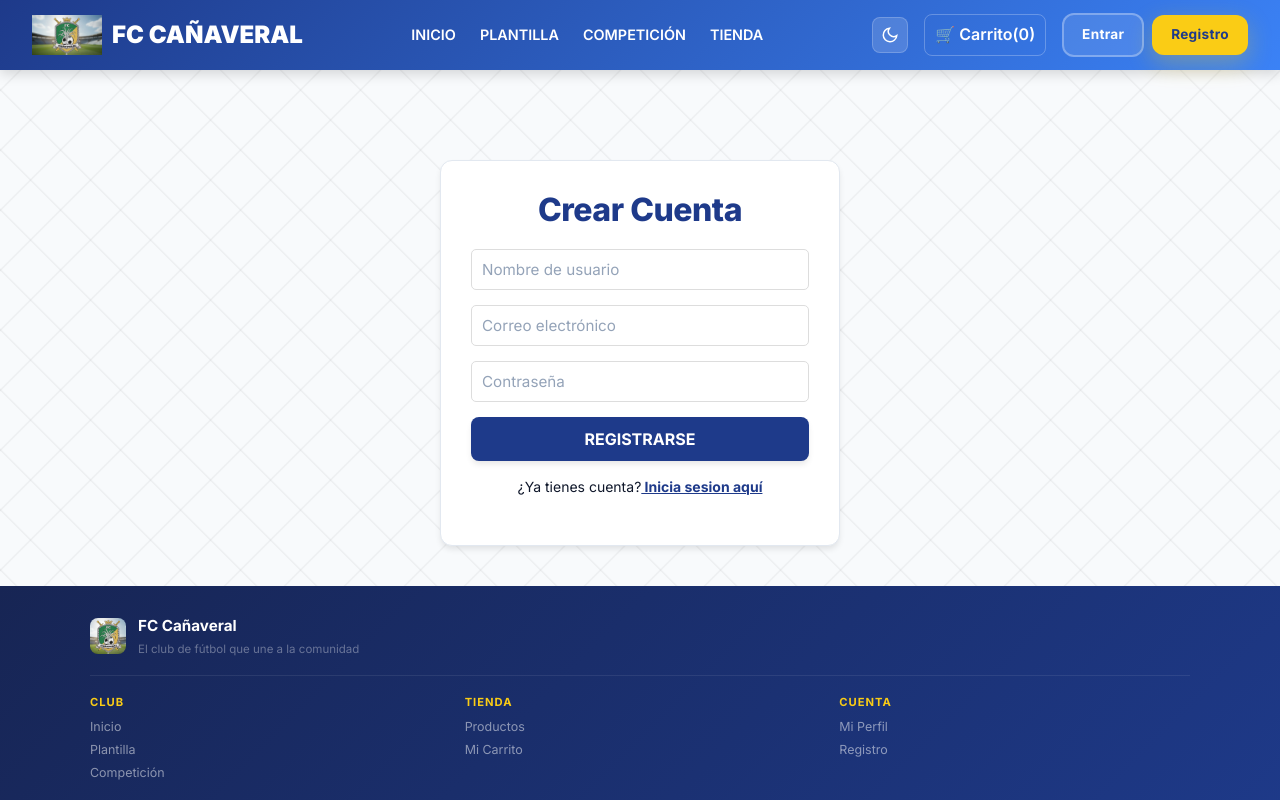
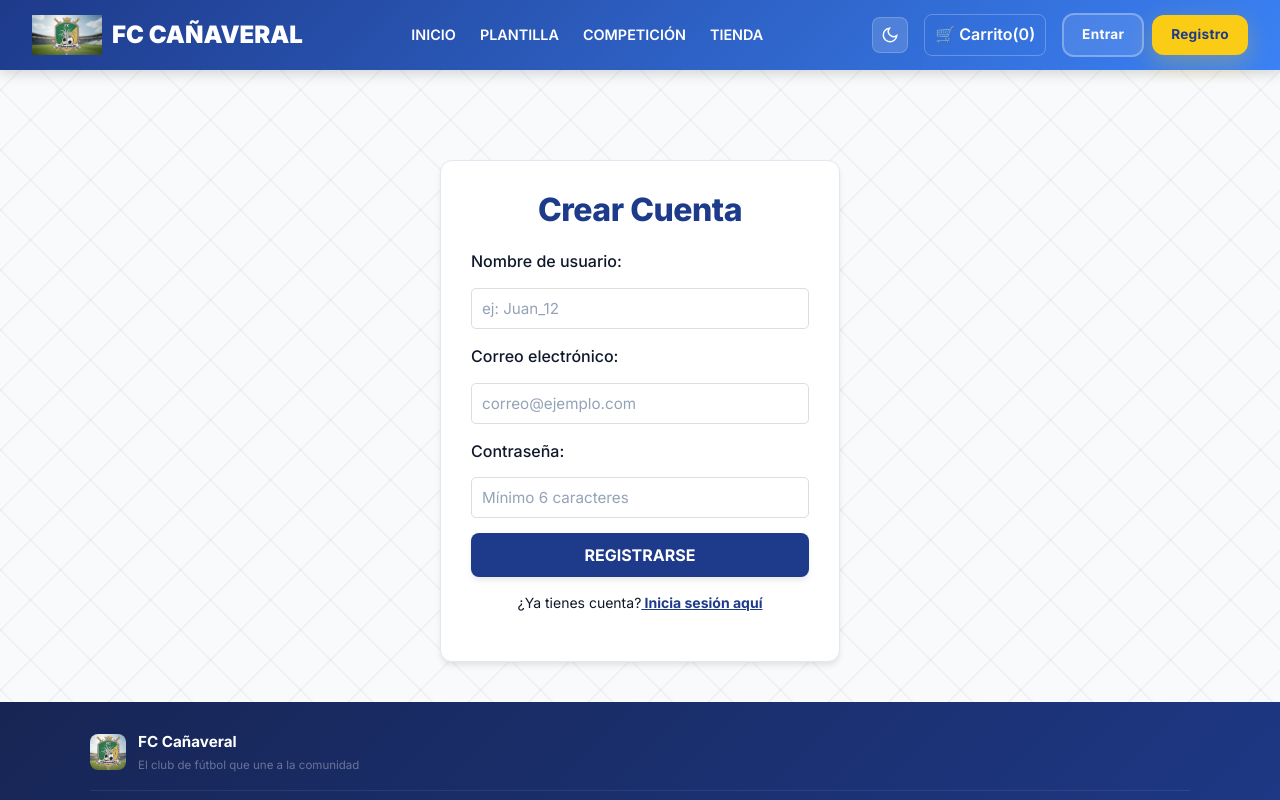
Before and after one commit to raulesteban4/proyecto-futbol-daw, a React (Vite) app in the folder cliente/: page /registro in a window 1280 px wide. Shown: the top 800 px of the page. Built offline with nearby package versions, Linux system fonts and the light colour scheme; no server answers.

Commit message:
Add client-side validation and sanitization to Login and Registro

```diff
--- a/cliente/src/pages/Auth.css
+++ b/cliente/src/pages/Auth.css
@@ -103,3 +103,22 @@
     color: #fca5a5;
     border-color: #991b1b;
 }
+
+.auth-input--error {
+    border-color: #dc2626 !important;
+}
+
+.dark .auth-input--error {
+    border-color: #f87171 !important;
+}
+
+.field-error {
+    color: #dc2626;
+    font-size: 0.78rem;
+    font-weight: 500;
+    margin-top: 4px;
+}
+
+.dark .field-error {
+    color: #fca5a5;
+}
--- a/cliente/src/pages/Login.jsx
+++ b/cliente/src/pages/Login.jsx
@@ -6,17 +6,40 @@ import './Auth.css';
 
 const API = import.meta.env.VITE_API_URL || 'http://localhost:5000';
 
+const emailRegex = /^[^\s@]+@[^\s@]+\.[^\s@]+$/;
+
 function Login() {
     const [email, setEmail] = useState('');
     const [password, setPassword] = useState('');
-    const [error, setError] = useState('');
+    const [errors, setErrors] = useState({});
     const { login } = useUser();
     const navigate = useNavigate();
 
+    const sanitize = (str) => str.trim().replace(/[<>]/g, '');
+
+    const validate = () => {
+        const errs = {};
+        const cleanEmail = sanitize(email);
+        if (!cleanEmail) {
+            errs.email = 'El correo es obligatorio';
+        } else if (!emailRegex.test(cleanEmail)) {
+            errs.email = 'Introduce un correo válido';
+        }
+        if (!password.trim()) {
+            errs.password = 'La contraseña es obligatoria';
+        }
+        return errs;
+    };
+
     const handleLogin = (e) => {
         e.preventDefault();
-        setError('');
-        axios.post(`${API}/api/login`, { email, password })
+        setErrors({});
+        const errs = validate();
+        if (Object.keys(errs).length > 0) {
+            setErrors(errs);
+            return;
+        }
+        axios.post(`${API}/api/login`, { email: sanitize(email), password })
             .then(res => {
                 const { user, token } = res.data;
                 localStorage.setItem('token_fc_canaveral', token);
@@ -29,9 +52,9 @@ function Login() {
             })
             .catch(err => {
                 if (err.response && err.response.status === 401) {
-                    setError('Correo o contraseña incorrectos');
+                    setErrors({ form: 'Correo o contraseña incorrectos' });
                 } else {
-                    setError('Error al conectar con el servidor');
+                    setErrors({ form: 'Error al conectar con el servidor' });
                 }
                 console.error(err);
             });
@@ -41,18 +64,22 @@ function Login() {
         <div className="auth-wrapper">
             <div className="auth-card">
                 <h2>Iniciar Sesión</h2>
-                {error && <p className="auth-error">{error}</p>}
-                <form onSubmit={handleLogin} className="auth-form">
+                {errors.form && <p className="auth-error">{errors.form}</p>}
+                <form onSubmit={handleLogin} className="auth-form" noValidate>
                     <div className="auth-field">
                         <label>Correo Electrónico:</label>
                         <input
                             type="email"
                             placeholder="ejemplo@correo.com"
                             value={email}
-                            onChange={(e) => setEmail(e.target.value)}
-                            className="auth-input"
+                            onChange={(e) => {
+                                setEmail(e.target.value);
+                                if (errors.email) setErrors(prev => ({ ...prev, email: '' }));
+                            }}
+                            className={`auth-input ${errors.email ? 'auth-input--error' : ''}`}
                             required
                         />
+                        {errors.email && <span className="field-error">{errors.email}</span>}
                     </div>
                     <div className="auth-field">
                         <label>Contraseña:</label>
@@ -60,10 +87,14 @@ function Login() {
                             type="password"
                             placeholder="********"
                             value={password}
-                            onChange={(e) => setPassword(e.target.value)}
-                            className="auth-input"
+                            onChange={(e) => {
+                                setPassword(e.target.value);
+                                if (errors.password) setErrors(prev => ({ ...prev, password: '' }));
+                            }}
+                            className={`auth-input ${errors.password ? 'auth-input--error' : ''}`}
                             required
                         />
+                        {errors.password && <span className="field-error">{errors.password}</span>}
                     </div>
                     <button type="submit" className="btn-comprar" style={{ marginTop: '10px' }}>
                         ENTRAR
--- a/cliente/src/pages/Registro.jsx
+++ b/cliente/src/pages/Registro.jsx
@@ -5,51 +5,131 @@ import './Auth.css';
 
 const API = import.meta.env.VITE_API_URL || 'http://localhost:5000';
 
+const emailRegex = /^[^\s@]+@[^\s@]+\.[^\s@]+$/;
+const usernameRegex = /^[a-zA-Z0-9_]{3,30}$/;
+
 function Registro() {
     const [username, setUsername] = useState('');
     const [email, setEmail] = useState('');
     const [password, setPassword] = useState('');
+    const [errors, setErrors] = useState({});
+    const [loading, setLoading] = useState(false);
     const navigate = useNavigate();
+
+    const sanitize = (str) => str.trim().replace(/[<>]/g, '');
+
+    const validate = () => {
+        const errs = {};
+        const cleanUser = sanitize(username);
+        const cleanEmail = sanitize(email);
+
+        if (!cleanUser) {
+            errs.username = 'El nombre de usuario es obligatorio';
+        } else if (!usernameRegex.test(cleanUser)) {
+            errs.username = 'Entre 3 y 30 caracteres (solo letras, números y guion bajo)';
+        }
+
+        if (!cleanEmail) {
+            errs.email = 'El correo es obligatorio';
+        } else if (!emailRegex.test(cleanEmail)) {
+            errs.email = 'Introduce un correo válido';
+        }
+
+        if (!password) {
+            errs.password = 'La contraseña es obligatoria';
+        } else if (password.length < 6) {
+            errs.password = 'Mínimo 6 caracteres';
+        }
+
+        return errs;
+    };
 
     const handleRegistro = (e) => {
         e.preventDefault();
-        axios.post(`${API}/api/registro`, { username, email, password })
-            .then(res => {
-                alert("¡Registro completado! Ahora puedes iniciar sesión.");
+        setErrors({});
+        const errs = validate();
+        if (Object.keys(errs).length > 0) {
+            setErrors(errs);
+            return;
+        }
+        setLoading(true);
+        axios.post(`${API}/api/registro`, {
+            username: sanitize(username),
+            email: sanitize(email),
+            password
+        })
+            .then(() => {
                 navigate('/login');
             })
             .catch(err => {
-                alert("Error al registrar el usuario. Puede que el email ya exista.");
+                if (err.response && err.response.status === 400) {
+                    setErrors({ form: err.response.data.message || 'Error al registrar el usuario' });
+                } else {
+                    setErrors({ form: 'Error al conectar con el servidor' });
+                }
                 console.error(err);
-            });
+            })
+            .finally(() => setLoading(false));
     };
 
     return (
         <div className="auth-wrapper">
             <div className="auth-card">
                 <h2>Crear Cuenta</h2>
-                <form onSubmit={handleRegistro} className="auth-form">
+                {errors.form && <p className="auth-error">{errors.form}</p>}
+                <form onSubmit={handleRegistro} className="auth-form" noValidate>
+                    <div className="auth-field">
+                        <label>Nombre de usuario:</label>
                         <input
-                        type="text" placeholder="Nombre de usuario"
-                        value={username} onChange={(e) => setUsername(e.target.value)}
-                        className="auth-input" required
+                            type="text" placeholder="ej: Juan_12"
+                            value={username}
+                            onChange={(e) => {
+                                setUsername(e.target.value);
+                                if (errors.username) setErrors(prev => ({ ...prev, username: '' }));
+                            }}
+                            className={`auth-input ${errors.username ? 'auth-input--error' : ''}`}
+                            required
+                            maxLength={30}
                         />
+                        {errors.username && <span className="field-error">{errors.username}</span>}
+                    </div>
+                    <div className="auth-field">
+                        <label>Correo electrónico:</label>
                         <input
-                        type="email" placeholder="Correo electrónico"
-                        value={email} onChange={(e) => setEmail(e.target.value)}
-                        className="auth-input" required
+                            type="email" placeholder="correo@ejemplo.com"
+                            value={email}
+                            onChange={(e) => {
+                                setEmail(e.target.value);
+                                if (errors.email) setErrors(prev => ({ ...prev, email: '' }));
+                            }}
+                            className={`auth-input ${errors.email ? 'auth-input--error' : ''}`}
+                            required
                         />
+                        {errors.email && <span className="field-error">{errors.email}</span>}
+                    </div>
+                    <div className="auth-field">
+                        <label>Contraseña:</label>
                         <input
-                        type="password" placeholder="Contraseña"
-                        value={password} onChange={(e) => setPassword(e.target.value)}
-                        className="auth-input" required
+                            type="password" placeholder="Mínimo 6 caracteres"
+                            value={password}
+                            onChange={(e) => {
+                                setPassword(e.target.value);
+                                if (errors.password) setErrors(prev => ({ ...prev, password: '' }));
+                            }}
+                            className={`auth-input ${errors.password ? 'auth-input--error' : ''}`}
+                            required
+                            minLength={6}
                         />
-                    <button type="submit" className="btn-comprar">REGISTRARSE</button>
+                        {errors.password && <span className="field-error">{errors.password}</span>}
+                    </div>
+                    <button type="submit" className="btn-comprar" disabled={loading}>
+                        {loading ? 'Registrando...' : 'REGISTRARSE'}
+                    </button>
                 </form>
                 <p className="auth-footer">
                     ¿Ya tienes cuenta?
                     <span onClick={() => navigate('/login')} className="auth-link">
-                        &nbsp;Inicia sesion aquí
+                        &nbsp;Inicia sesión aquí
                     </span>
                 </p>
             </div>
```
Lines whose indentation alone changed are shown as unchanged.
